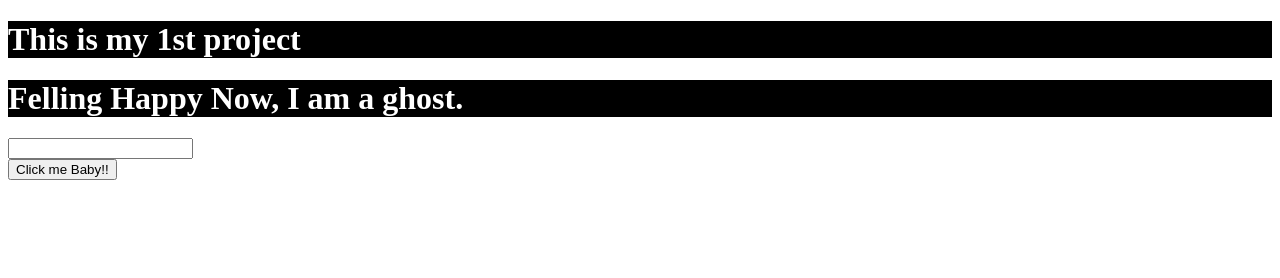
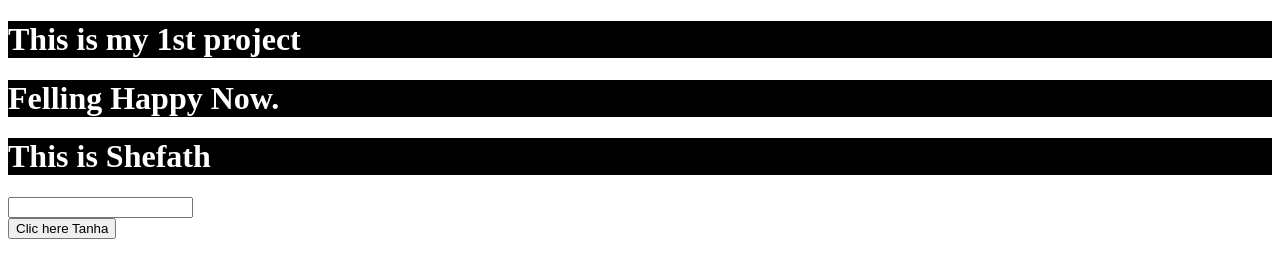
Before and after one commit to Sifatweb/my-first-web, a plain HTML site: page index.html in a window 1280 px wide. Drawn offline with Linux system fonts and the light colour scheme.

Commit message:
next update

```diff
--- a/index.html
+++ b/index.html
@@ -14,10 +14,11 @@
         This is my 1st project
     </h1>
     <h1>
-        Felling Happy Now, I am a ghost.
+        Felling Happy Now.
     </h1>
+    <h1>This is Shefath</h1>
     <input type="text">
     <br>
-    <button>Click me Baby!!</button>
+    <button>Clic here Tanha</button>
 </body>
 </html>
```
